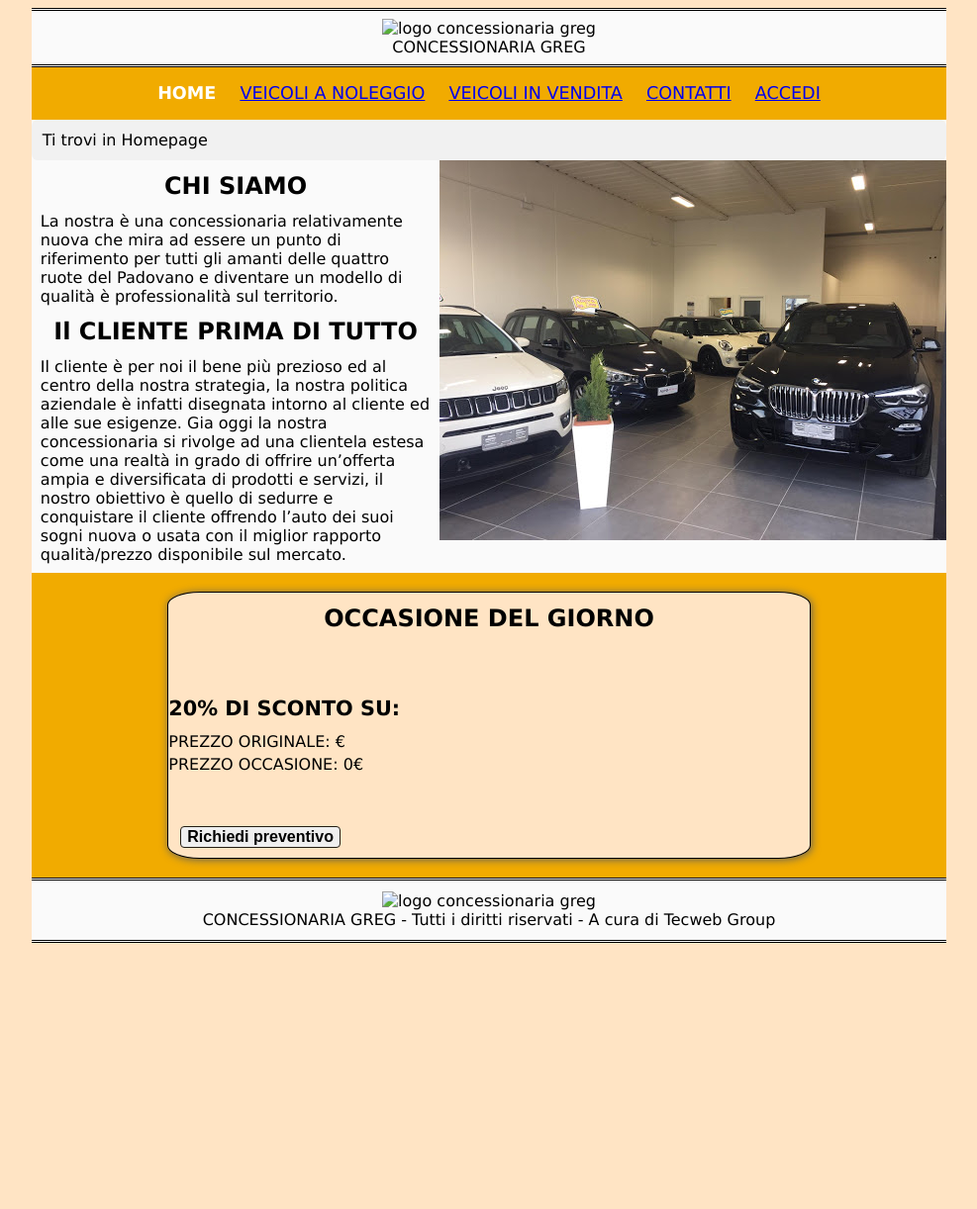
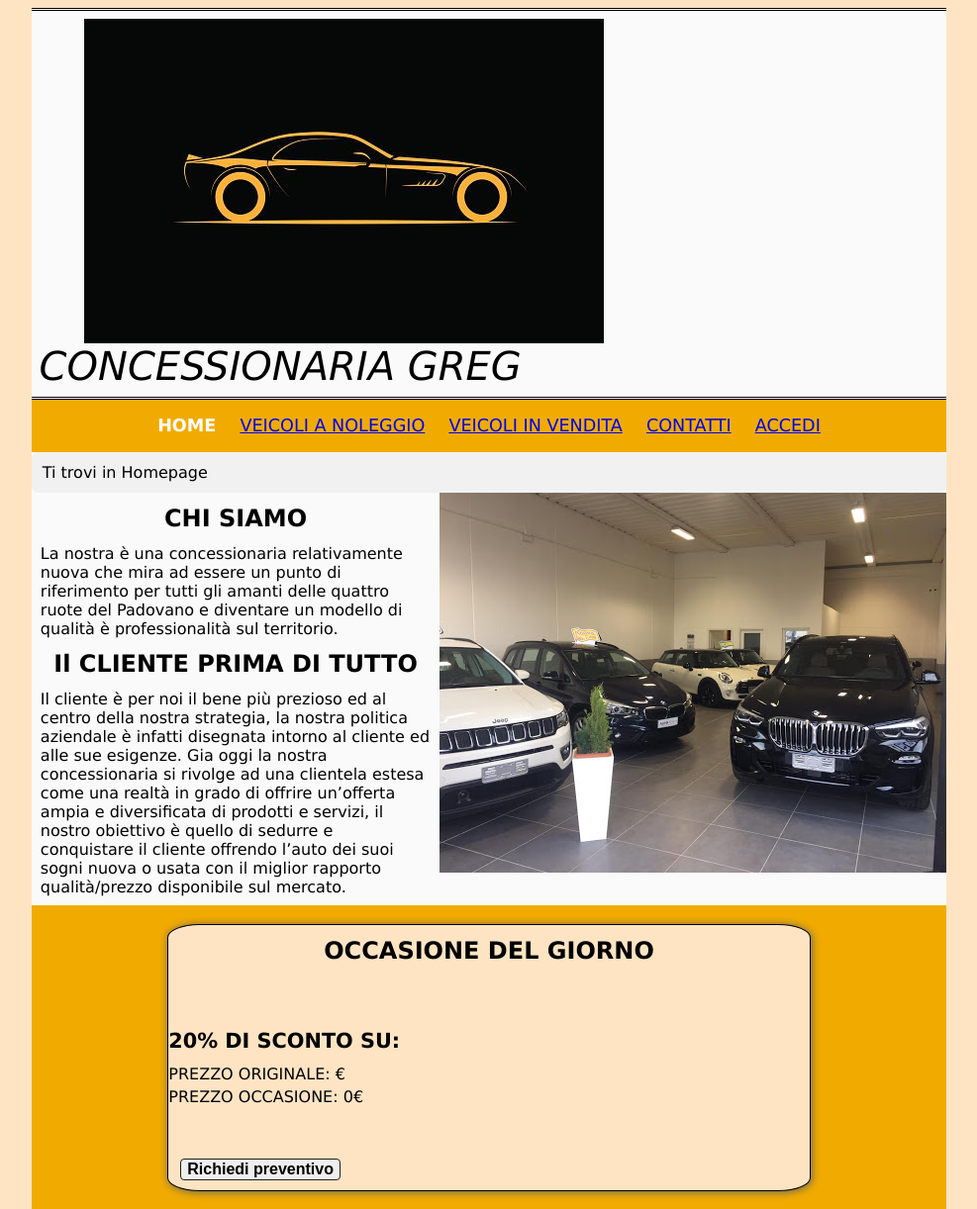
Before and after one commit to TheJack95/progettoTecnologieWeb2019-2020_v2, a PHP site: page /PAGES/home.php in a window 1280 px wide. Shown: the top 1222 px of the page at 99% size, without its empty margins (146-1133 px from the left). Before the commit the page ends 953 px from the top, so only its background shows below. Run offline with PHP 8.4, Linux system fonts and the light colour scheme; data that the repository does not hold is empty.

Commit message:
logo Header

```diff
--- a/CSS/cssGenerale.css
+++ b/CSS/cssGenerale.css
@@ -13,6 +13,22 @@ html, body {
 
 body {
 	background-color: #FAFAFA;
+}
+
+.logoHeader {
+	float: left;
+	width: auto;
+	height: 2.6em;
+	height: 100%;
+	padding: 0 5% 0 5%;
+}
+
+.nomeSito {
+	font-family: Verdana, Arial, Helvetica, sans-serif;
+	font-size: 2.5em;
+	float: left;
+	font-style: italic;
+	text-align: center;
 }
 
 .messaggio {
--- a/PHP/funzioniGenerali.php
+++ b/PHP/funzioniGenerali.php
@@ -3,7 +3,7 @@
     #funzione per scrivere l'header
         public static function header() {
             $header_form = '<div class="flexbox-item" id="header">'."\n".
-                            '   <a href="home.php"><img class="logoHeader" src="" alt="logo concessionaria greg" /></a>'."\n".
+                            '   <a href="home.php"><img class="logoHeader" src="../Images/LogoGREG.png" alt="logo concessionaria greg" /></a>'."\n".
                             '   <p class="nomeSito"><a href="home.php">CONCESSIONARIA GREG</a></p>'."\n".
                             '</div>';
             return $header_form;
@@ -60,7 +60,6 @@
          */
         public static function footer() {
             $footer_form =  '<div class="flexbox-item" id="footer">'."\n".
-                            '   <img class="logoHeader" src="" alt="logo concessionaria greg" />'."\n".
                             '   <p>CONCESSIONARIA GREG - Tutti i diritti riservati - A cura di <span xml:lang="en" lang="en">Tecweb Group</span></p>'."\n".
                             '</div>';
             return $footer_form;
```
Also changed, not shown: Images/LogoGREG.png (added).
